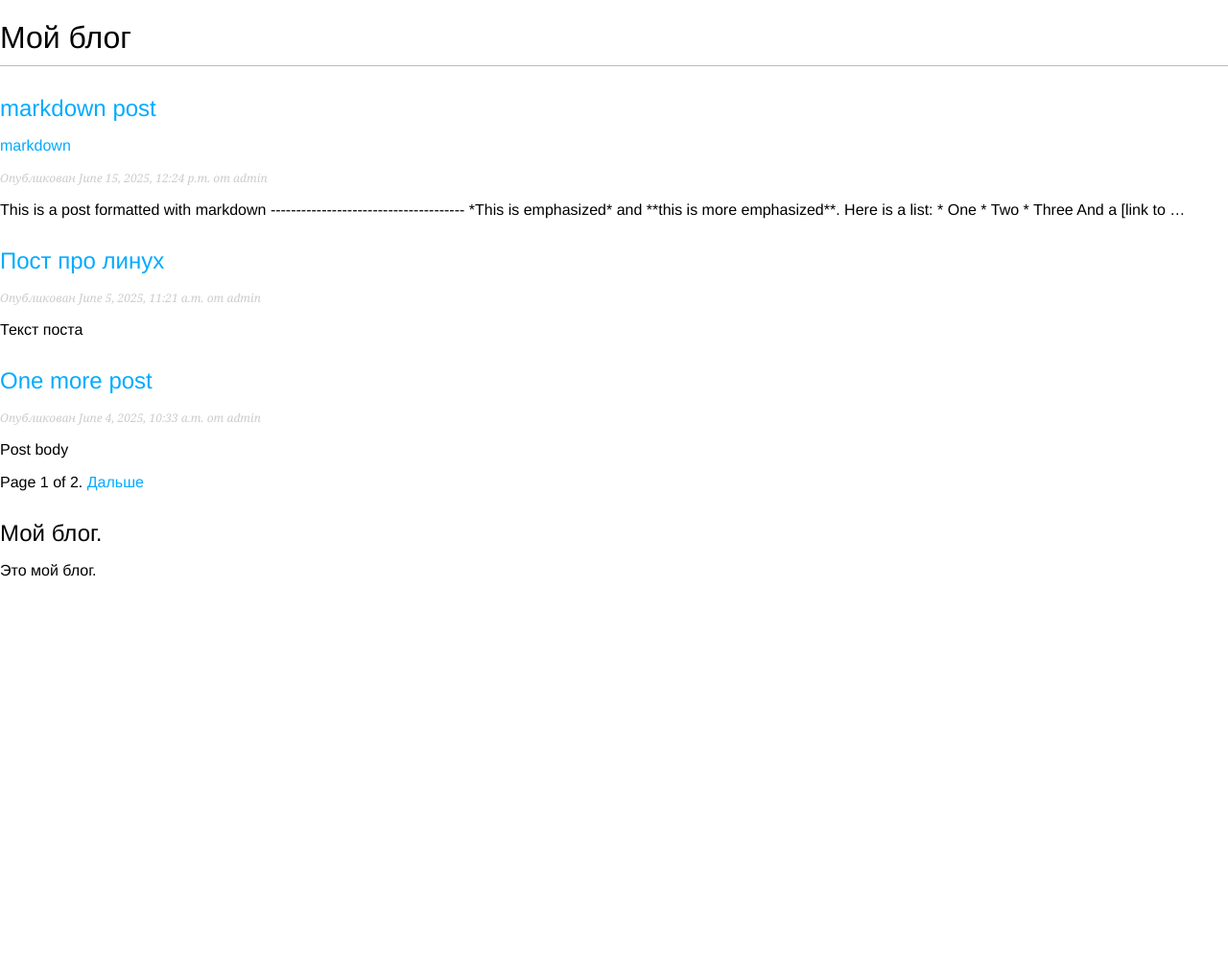
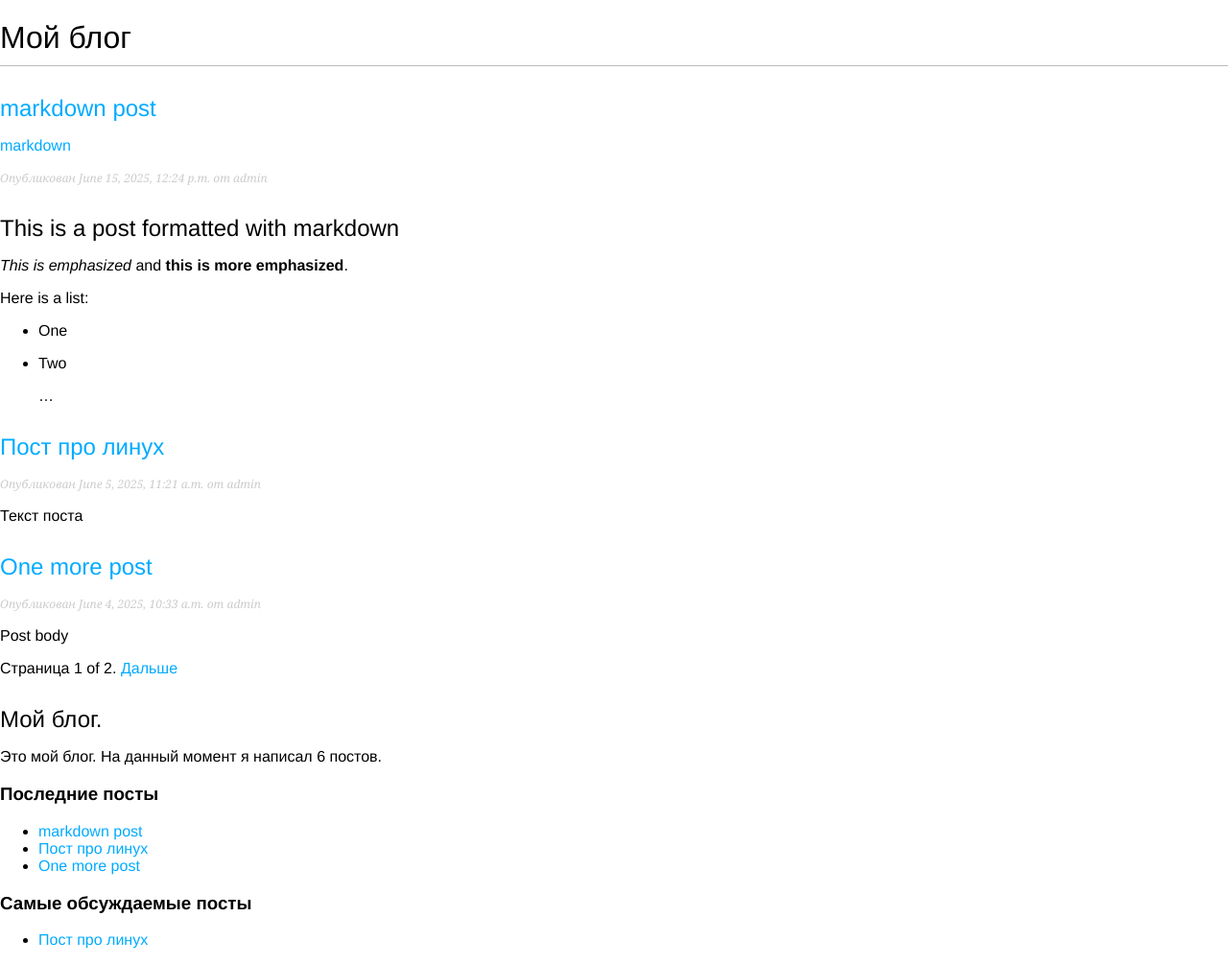
Before and after one commit to sergey-kolesnik/my_blog, a Django app: page /blog/ in a window 1280 px wide. Shown: the whole page at 96% size. Before the commit the page ends 601 px from the top, so only its background shows below. Run offline with Django 5.2, Linux system fonts and the light colour scheme; data comes from the database, SQL or seed files in the repository; both versions use the stored data as it was after the commit; parts of the project's set-up code (start-up, migrations or seed data) failed here and were passed over.

Commit message:
update blog_tags.py detail.html list.html base.html paginator.html; create latest_posts.html

```diff
--- /dev/null
+++ b/blog/templatetags/blog_tags.py
@@ -0,0 +1,31 @@
+from django import template
+from django.db.models import Count
+from django.utils.safestring import mark_safe
+from markdown import markdown
+
+from ..models import Post
+
+register = template.Library()
+
+
+@register.simple_tag
+def total_posts():
+    return Post.published.count()
+
+
+@register.inclusion_tag("blog/post/latest_posts.html")
+def show_latest_posts(count=5):
+    latest_posts = Post.published.order_by("-publish")[:count]
+    return {"latest_posts": latest_posts}
+
+
+@register.simple_tag
+def get_most_commented_posts(count=5):
+    return Post.published.annotate(
+        total_comments=Count("comments")
+    ).exclude(total_comments=0).order_by("-total_comments")[:count]
+
+
+@register.filter(name="markdown")
+def markdown_format(text):
+    return mark_safe(markdown(text))
--- a/requirements.txt
+++ b/requirements.txt
@@ -11,6 +11,7 @@ EditorConfig==0.17.0
 isort==6.0.1
 jsbeautifier==1.15.4
 json5==0.12.0
+Markdown==3.8
 mccabe==0.7.0
 mypy_extensions==1.1.0
 packaging==25.0
--- a/templates/blog/base.html
+++ b/templates/blog/base.html
@@ -14,13 +14,31 @@
         {% block content %}
         {% endblock  %}
     </div>
-    <fiv class="sidebar">
+    <div class="sidebar">
         <h2>
             Мой блог.
         </h2>
         <p>
             Это мой блог.
+            На данный момент я написал {% total_posts %} постов.
         </p>
-    </fiv>
+        <h3>
+            Последние посты
+        </h3>
+        {% show_latest_posts 3 %}
+        <h3>
+            Самые обсуждаемые посты
+        </h3>
+        {% get_most_commented_posts as most_commented_posts %}
+        <ul>
+            {% for post in most_commented_posts %}
+                <li>
+                    <a href="{{ post.get_absolute_url }}">
+                        {{ post.title }}
+                    </a>
+                </li>
+            {% endfor %}
+        </ul>
+    </div>
 </body>
 </html>
--- a/templates/blog/post/detail.html
+++ b/templates/blog/post/detail.html
@@ -1,7 +1,11 @@
 {% extends 'blog/base.html' %}
+{% load blog_tags %}
+
+
 {% block title %}
     {{ post.title }}
 {% endblock  %}
+
 {% block content %}
     <h1>
         {{ post.title }}
@@ -9,7 +13,7 @@
     <p class="date">
         Публикация {{ post.publish }} от {{ post.author }}
     </p>
-    {{ post.body|linebreaks }}
+    {{ post.body|markdown }}
     <p>
         <a href="{% url 'blog:post_share' post.id %}">
             Поделитесь этим постом
--- /dev/null
+++ b/templates/blog/post/latest_posts.html
@@ -0,0 +1,7 @@
+<ul>
+    {% for post in latest_posts %}
+        <li>
+            <a href="{{ post.get_absolute_url }}">{{ post.title }}</a>
+        </li>
+    {% endfor %}
+</ul>
--- a/templates/blog/post/list.html
+++ b/templates/blog/post/list.html
@@ -1,4 +1,6 @@
 {% extends 'blog/base.html' %}
+{% load blog_tags %}
+
 {% block title %}
     My blog
 {% endblock %}
@@ -25,7 +27,7 @@
             {% endfor %}
         </p>
         <p class="date">Опубликован {{ post.publish }} от {{ post.author }}</p>
-        {{ post.body|truncatewords:30|linebreaks }}
+        {{ post.body|markdown|truncatewords_html:30 }}
     {% endfor %}
     {% include "paginator.html" with page=posts %}
 {% endblock  %}
--- a/templates/paginator.html
+++ b/templates/paginator.html
@@ -4,7 +4,7 @@
             <a href="?page={{ page.previous_page_number }}">Обратно</a>
         {% endif %}
         <span class="current">
-            Page {{ page.number }} of {{ page.paginator.num_pages }}.
+            Страница {{ page.number }} of {{ page.paginator.num_pages }}.
         </span>
         {% if page.has_next %}
             <a href="?page={{ page.next_page_number }}">Дальше</a>
```
Also changed, not shown: blog/temlatetags/blog_tags.py (deleted, +0 -9 lines), blog/templatetags/__init__.py (added), db.sqlite3.
